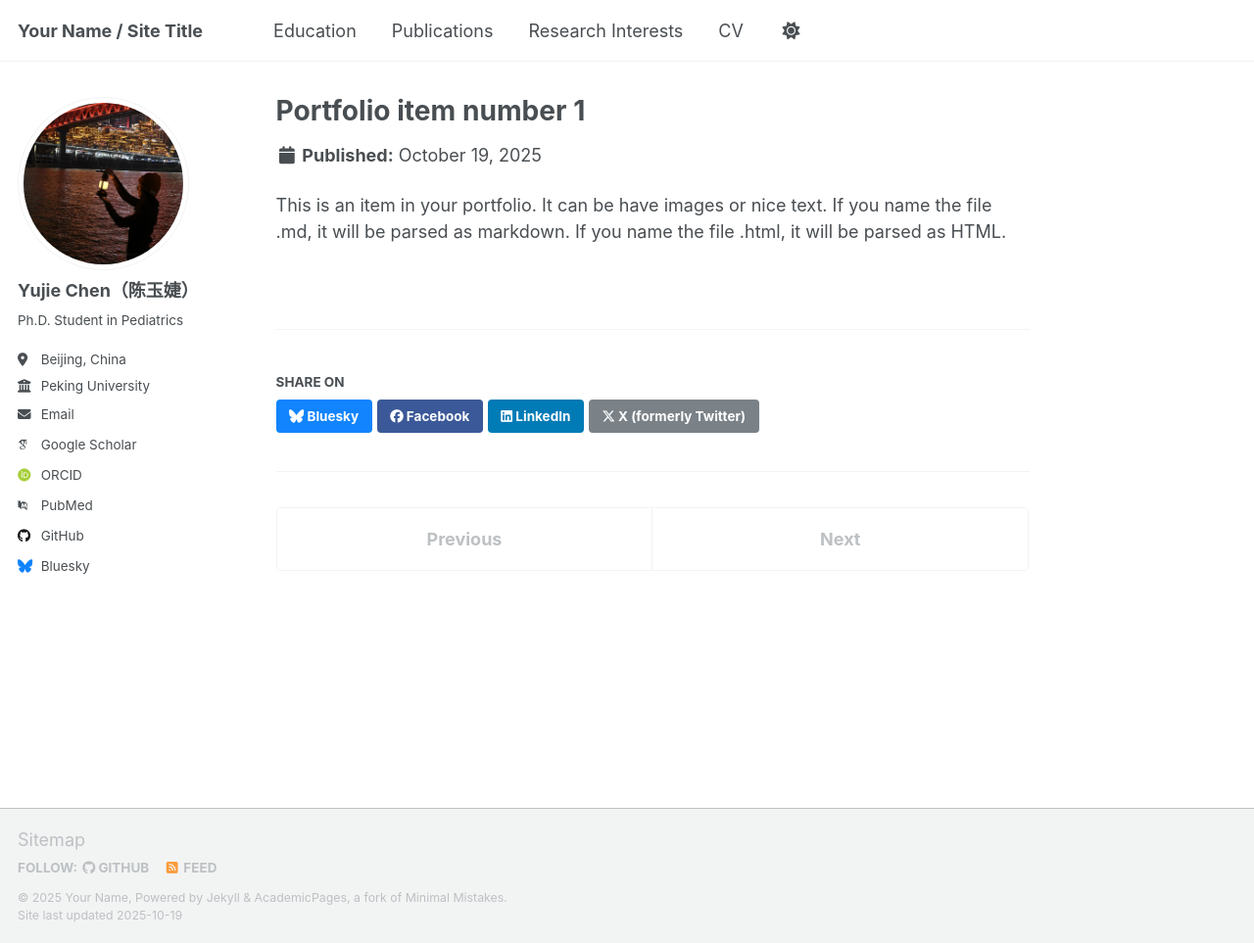
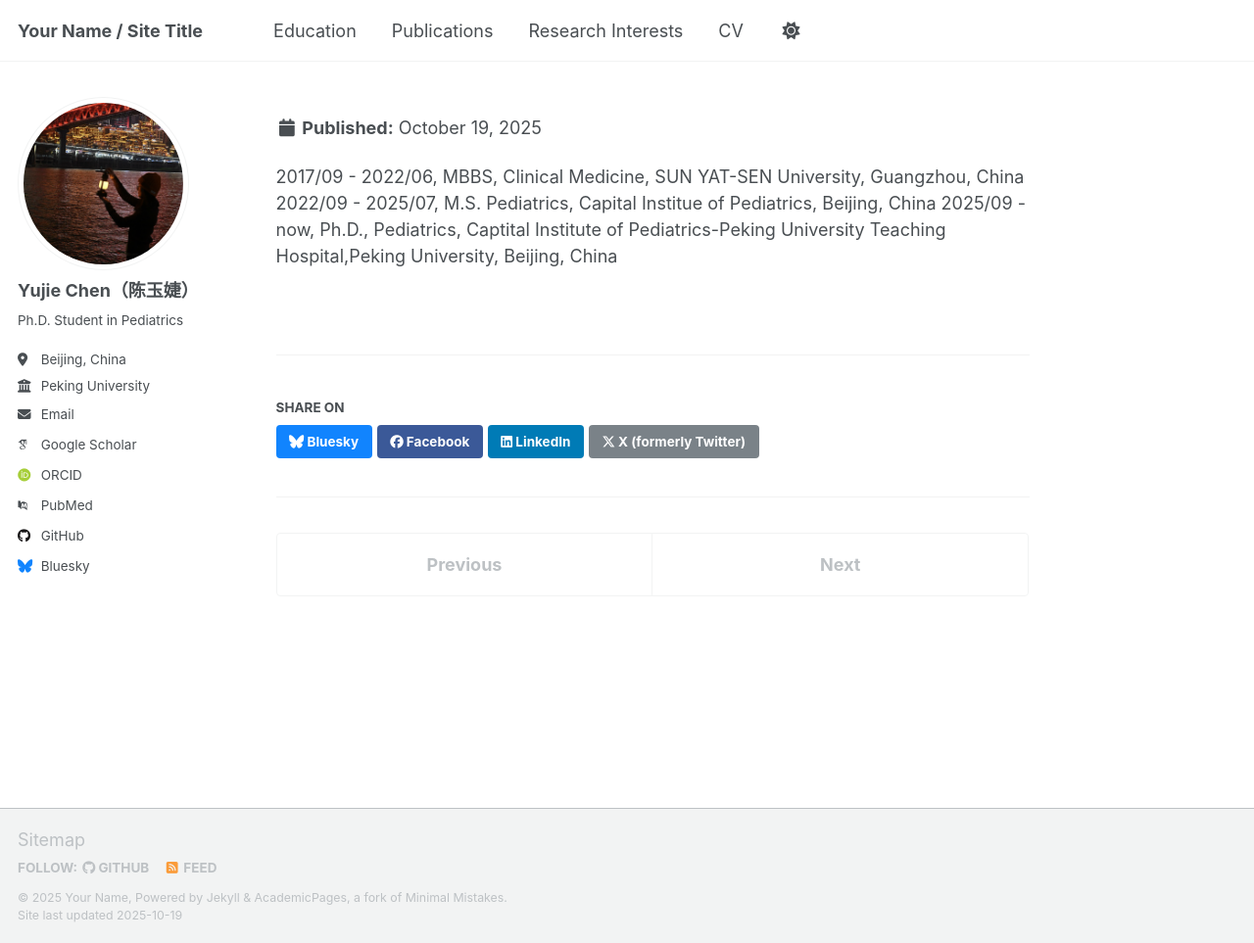
Before and after one commit to yujie7799/yujie7799.github.io, a Jekyll site: the page built from _portfolio/portfolio-1.md, in a window 1280 px wide and 963 px high. Shown: the whole window at 98% size. Built offline with Jekyll 4.4.1, drawn with Linux system fonts in a browser that asks for light colours; some web fonts are replaced; a script that is not in the unit is left out.

Commit message:
Update portfolio-1.md

```diff
--- a/_portfolio/portfolio-1.md
+++ b/_portfolio/portfolio-1.md
@@ -1,7 +1,8 @@
 ---
-title: "Portfolio item number 1"
-excerpt: "Short description of portfolio item number 1<br/><img src='/images/500x300.png'>"
+title: "Education
 collection: portfolio
 ---
 
-This is an item in your portfolio. It can be have images or nice text. If you name the file .md, it will be parsed as markdown. If you name the file .html, it will be parsed as HTML.
+2017/09 - 2022/06, MBBS, Clinical Medicine, SUN YAT-SEN University, Guangzhou, China
+2022/09 - 2025/07, M.S. Pediatrics, Capital Institue of Pediatrics, Beijing, China
+2025/09 - now, Ph.D., Pediatrics, Captital Institute of Pediatrics-Peking University Teaching Hospital,Peking University, Beijing, China
```
